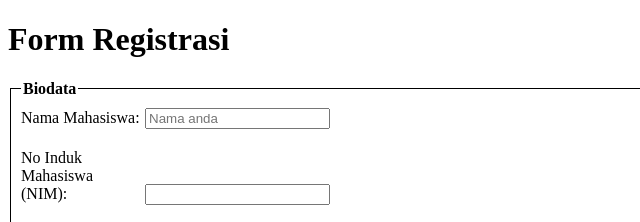
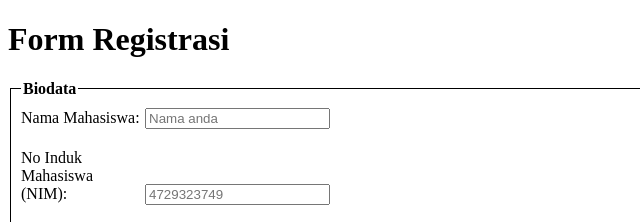
Before and after one commit to Notartnoa/Form, a plain HTML site: page index.html in a window 1280 px wide. Shown: the top 222 px of the page, 0-640 px from the left. Drawn offline with Linux system fonts and the light colour scheme.

Commit message:
index.html

```diff
--- a/index.html
+++ b/index.html
@@ -52,7 +52,7 @@
             </div>
             <div class="form-group">
                 <label for="nim">No Induk Mahasiswa (NIM):</label>
-                <input type="text" id="nim" name="nim">
+                <input type="text" id="nim" name="nim" placeholder="4729323749">
             </div>
             <div class="form-group">
                 <label for="alamat">Alamat Mahasiswa:</label>
```
